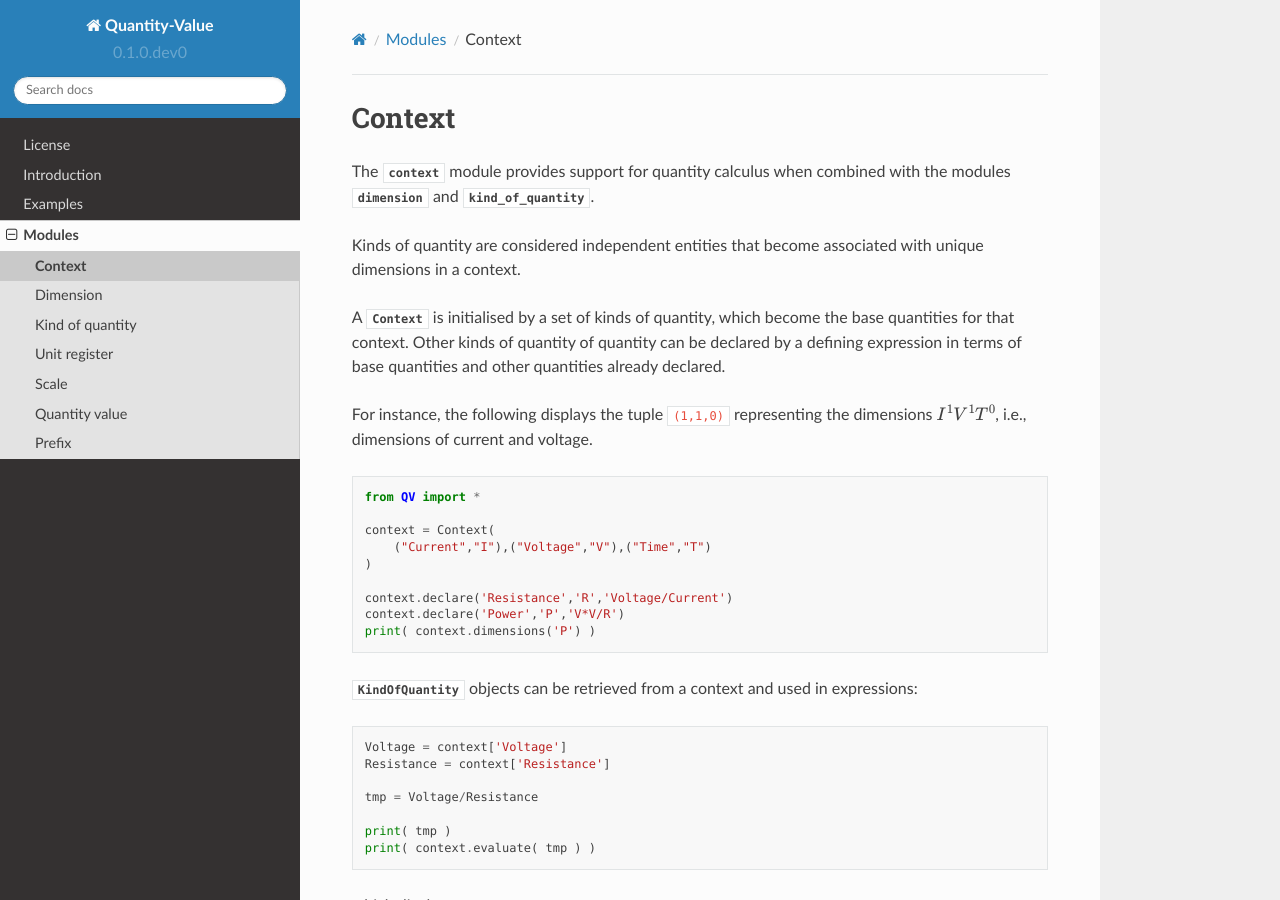
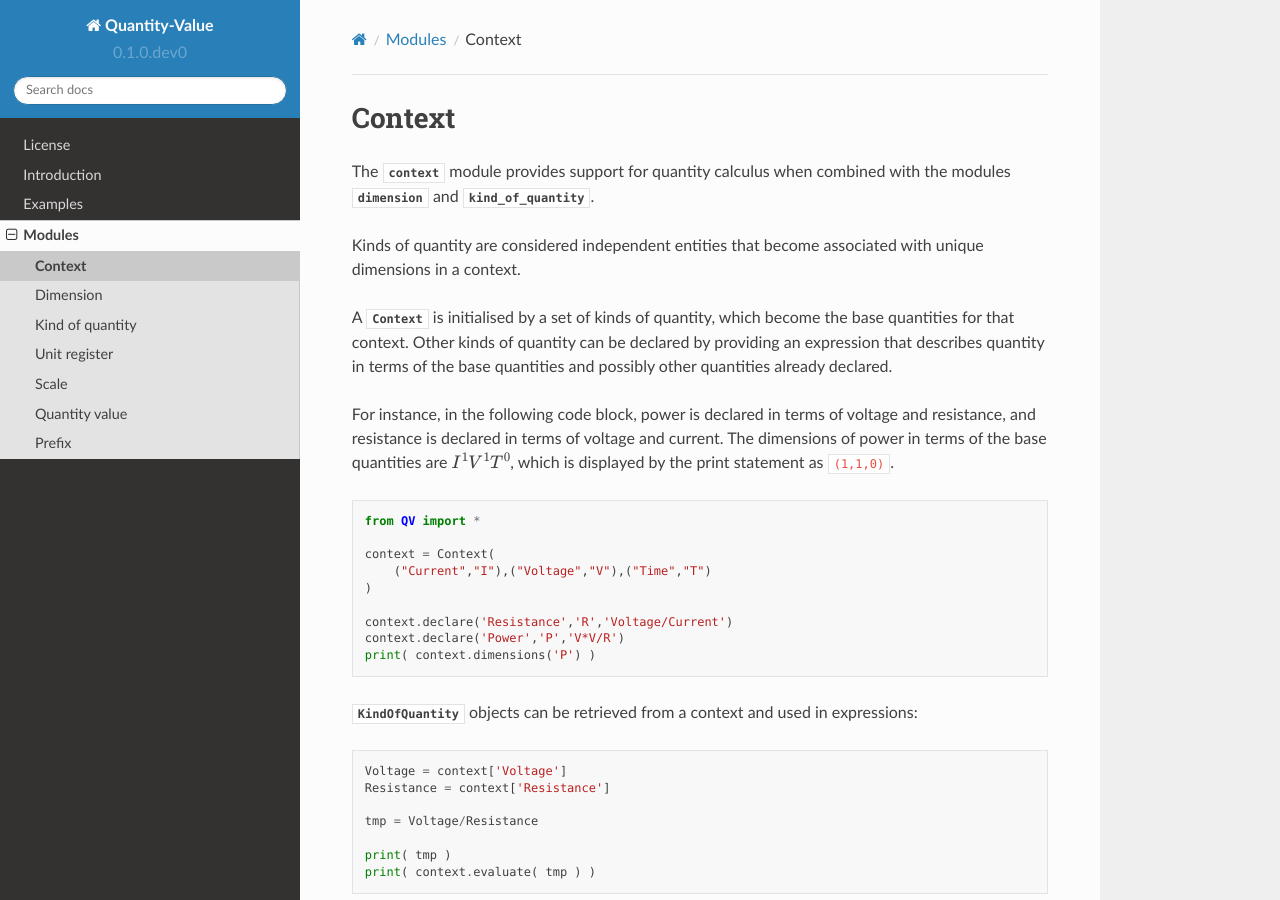
Before and after one commit to MSLNZ/Quantity-Value, a Sphinx documentation site: the page built from docs/context.rst, in a window 1280 px wide and 900 px high. Built offline with Sphinx 7.4.7 and the Read the Docs theme 2.0.0, drawn with Linux system fonts in a browser that asks for light colours.

Commit message:
Tidied up the description of KoQ declarations

```diff
--- a/docs/context.rst
+++ b/docs/context.rst
@@ -11,9 +11,9 @@ The :mod:`.context` module provides support for quantity calculus when combined
 
 Kinds of quantity are considered independent entities that become associated with unique dimensions in a context.
 
-A :class:`.Context` is initialised by a set of kinds of quantity, which become the base quantities for that context. Other kinds of quantity of quantity can be declared by a defining expression in terms of base quantities and other quantities already declared.
+A :class:`.Context` is initialised by a set of kinds of quantity, which become the base quantities for that context. Other kinds of quantity can be declared by providing an expression that describes quantity in terms of the base quantities and possibly other quantities already declared.
 
-For instance, the following displays the tuple ``(1,1,0)`` representing the dimensions :math:`I^1V^1T^0`, i.e., dimensions of current and voltage.
+For instance, in the following code block, power is declared in terms of voltage and resistance, and resistance is declared in terms of voltage and current. The  dimensions of power in terms of the base quantities are :math:`I^1V^1T^0`, which is displayed by the print statement as ``(1,1,0)``.
 
 .. code-block:: python
 
```
